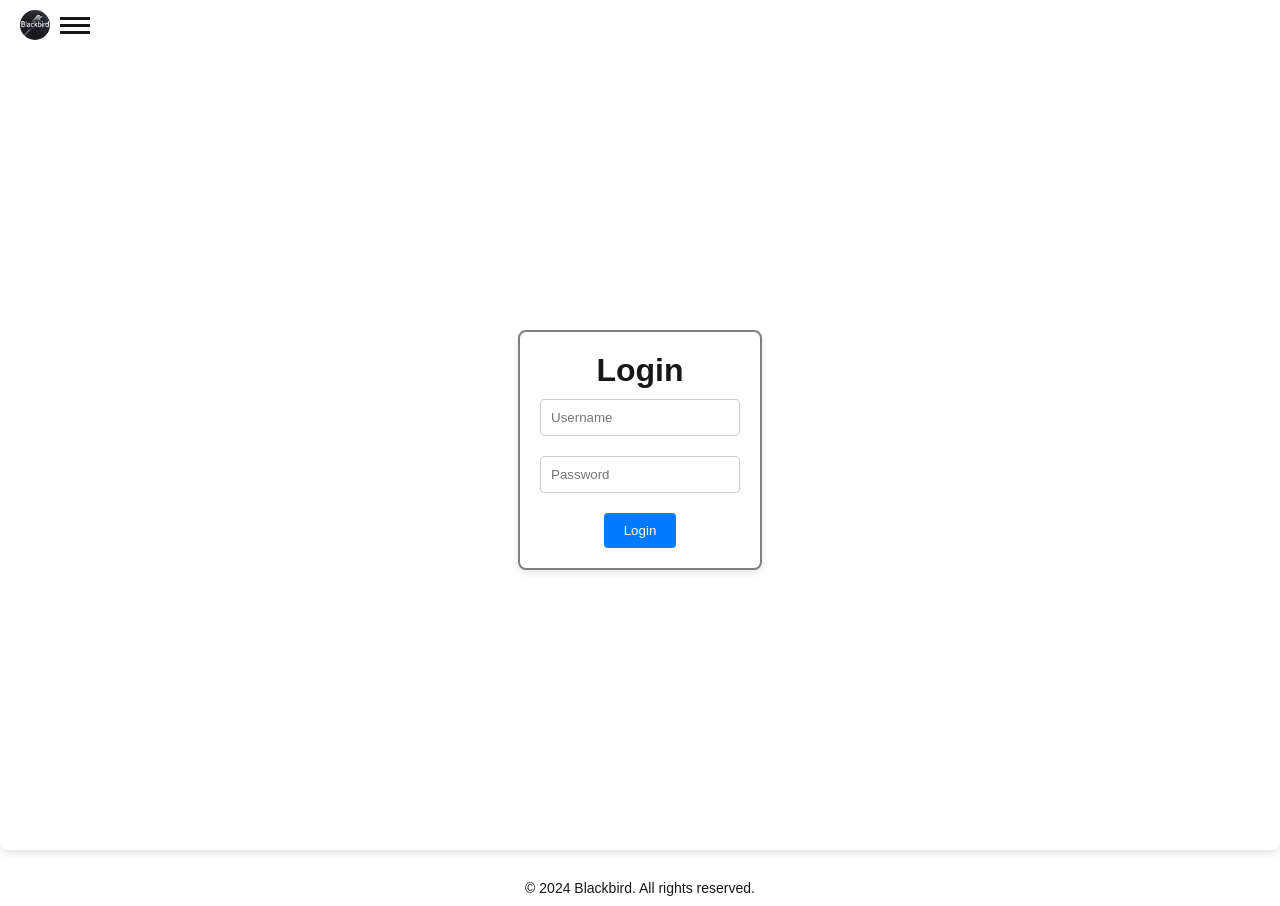
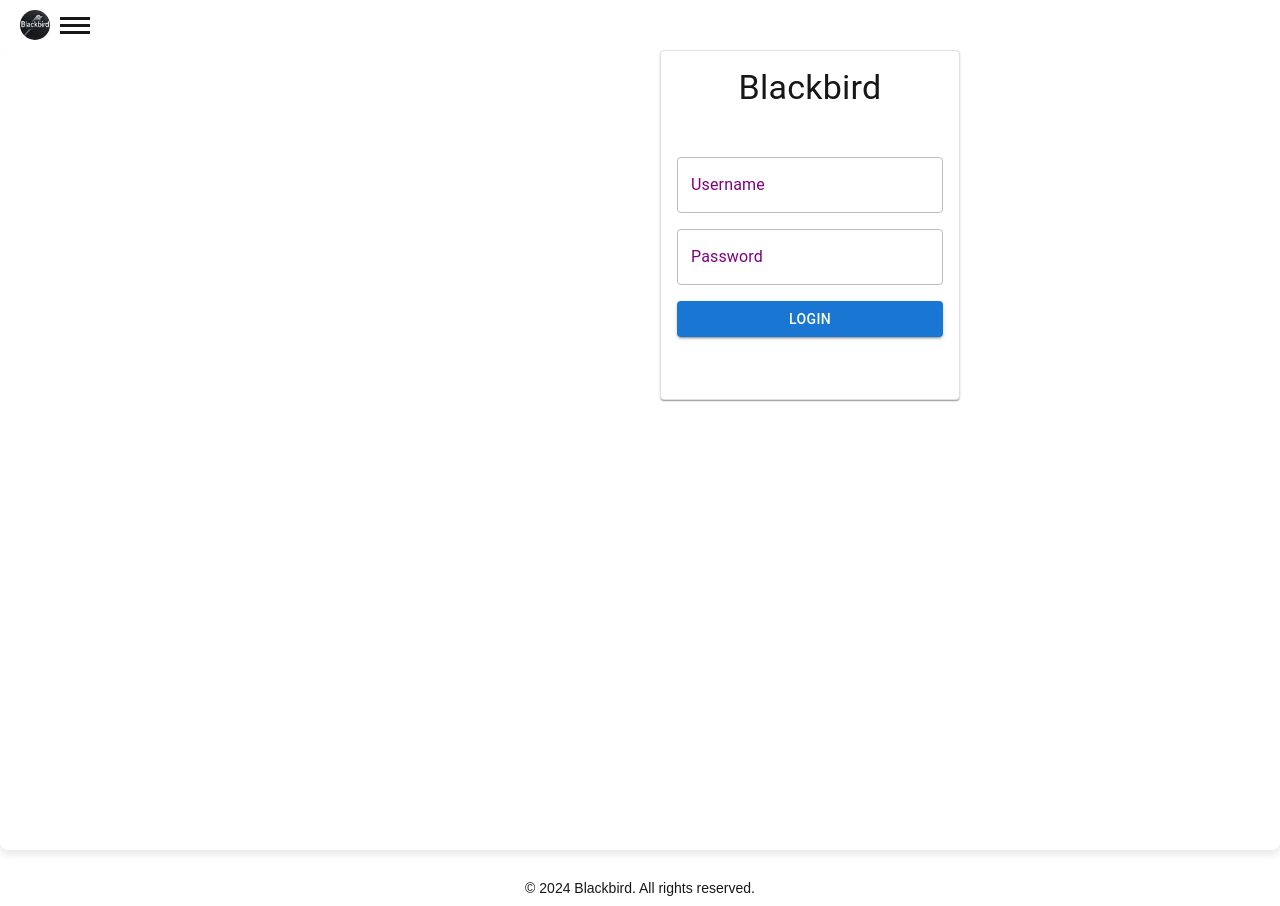
Before and after one commit to surrrrry/blackbird, a Next.js app: page / in a window 1280 px wide. Built offline with nearby package versions, Linux system fonts and the light colour scheme.

Commit message:
Update login form to use material ui theme

```diff
--- a/src/app/components/Login.tsx
+++ b/src/app/components/Login.tsx
@@ -1,3 +1,15 @@
+import React from 'react';
+import { Box, Button, TextField, Typography, Alert } from '@mui/material';
+
+interface LoginFormProps {
+  username: string;
+  password: string;
+  onUsernameChange: (e: React.ChangeEvent<HTMLInputElement>) => void;
+  onPasswordChange: (e: React.ChangeEvent<HTMLInputElement>) => void;
+  onSubmit: (e: React.FormEvent<HTMLFormElement>) => void;
+  error: string;
+}
+
 export default function LoginForm({
   username,
   password,
@@ -5,69 +17,115 @@
   onPasswordChange,
   onSubmit,
   error,
-}: {
-  username: string;
-  password: string;
-  onUsernameChange: (e: React.ChangeEvent<HTMLInputElement>) => void;
-  onPasswordChange: (e: React.ChangeEvent<HTMLInputElement>) => void;
-  onSubmit: (e: React.FormEvent<HTMLFormElement>) => void;
-  error: string;
-}) {
+}: LoginFormProps) {
   return (
-    <form onSubmit={onSubmit} style={styles.form}>
-      <h1>Login</h1>
-      {error && <p style={styles.error}>{error}</p>}
-      <input
-        type="text"
-        placeholder="Username"
+    <Box
+      component="form"
+      onSubmit={onSubmit}
+      sx={{
+          display: 'flex',
+          flexDirection: 'column',
+          alignItems: 'center',
+          padding: 2,
+          backgroundColor: 'var(--background)',
+          border: 1,
+          borderColor: 'grey.300',
+          borderRadius: 1,
+          boxShadow: 1,
+          maxHeight: '350px',
+          height: '100%',
+          maxWidth: '300px',
+          width: '100%',
+          m: 'auto',
+              marginTop: '0%', // Move up
+    marginLeft: 'auto', // Align to the right
+    marginRight: '25%', // Space from the right edge
+
+          '& > *': {
+          my: 1, // margin top & bottom for each child
+        },
+      }}
+    >
+      <Typography variant="h4" component="h1">
+        Blackbird
+      </Typography>
+      {error && <Alert severity="error">{error}</Alert>}
+      <TextField
+        label="Username"
+        variant="outlined"
+        fullWidth
         value={username}
         onChange={onUsernameChange}
-        style={styles.input}
+        sx={{
+          bgcolor: 'var(--background)',  // Ensures the background is light
+          color: '#ededed',         // Ensures the text is appropriately colored based on theme
+          opacity: 1,
+          mt: 6,
+          mb: 2,
+          '& .MuiInputBase-input': {
+            color: '#ededed', // Change text color here
+          },
+          '& label.Mui-focused': {
+            color: 'purple',  // Color of the label when the TextField is focused
+          }, '& label': {
+            color: 'purple',  // Default color of the label
+          },
+          '& .MuiOutlinedInput-root': {
+            '& fieldset': {
+              borderColor: 'grey.400',  // Sets the border color
+            },
+            '&:hover fieldset': {
+              borderColor: 'purple',  // Border color on hover
+            },
+            '&.Mui-focused fieldset': {
+              borderColor: 'purple',  // Border color when the field is focused
+            },
+          }
+        }}
       />
-      <input
+      <TextField
+        label="Password"
         type="password"
-        placeholder="Password"
+        variant="outlined"
+        fullWidth
         value={password}
         onChange={onPasswordChange}
-        style={styles.input}
+        sx={{
+          bgcolor: 'var(--background)',  // Ensures the background is light
+          color: 'lightgray',         // Ensures the text is appropriately colored based on theme
+          opacity: 1,
+          mb: 2,
+          '& .MuiInputBase-input': {
+            color: '#ededed', // Change text color here
+          },
+              '& label.Mui-focused': {
+            color: 'purple',  // Color of the label when the TextField is focused
+          }, '& label': {
+            color: 'purple',  // Default color of the label
+          },
+          '& .MuiOutlinedInput-root': {
+            '& fieldset': {
+              borderColor: 'grey.400',  // Sets the border color
+            },
+            '&:hover fieldset': {
+              borderColor: 'purple',  // Border color on hover
+            },
+            '&.Mui-focused fieldset': {
+              borderColor: 'purple',  // Border color when the field is focused
+            },
+          }
+        }}
       />
-      <button type="submit" style={styles.button}>
-        Login
-      </button>
-    </form>
+        <Button
+            type="submit"
+            variant="contained"
+            color="primary"
+            sx={{
+                width: {xs: '100%', sm: '100%', md: '100%'}  // Responsive widths
+            }}
+        >
+            Login
+        </Button>
+    </Box>
   );
 }
-
-const styles = {
-  form: {
-    display: 'flex',
-    flexDirection: 'column',
-    alignItems: 'center',
-    padding: '20px',
-    backgroundColor: 'var(--background)',
-    border: '2px solid #808080',
-    borderRadius: '8px',
-    borderColor: '#808080',
-    boxShadow: '0 4px 8px rgba(0, 0, 0, 0.1)',
-  },
-  input: {
-    margin: '10px 0',
-    padding: '10px',
-    width: '200px',
-    border: '1px solid #ccc',
-    borderRadius: '4px',
-  },
-  button: {
-    marginTop: '10px',
-    padding: '10px 20px',
-    backgroundColor: '#007bff',
-    color: 'white',
-    border: 'none',
-    borderRadius: '4px',
-    cursor: 'pointer',
-  },
-  error: {
-    color: 'red',
-    marginBottom: '10px',
-  },
-};
```
